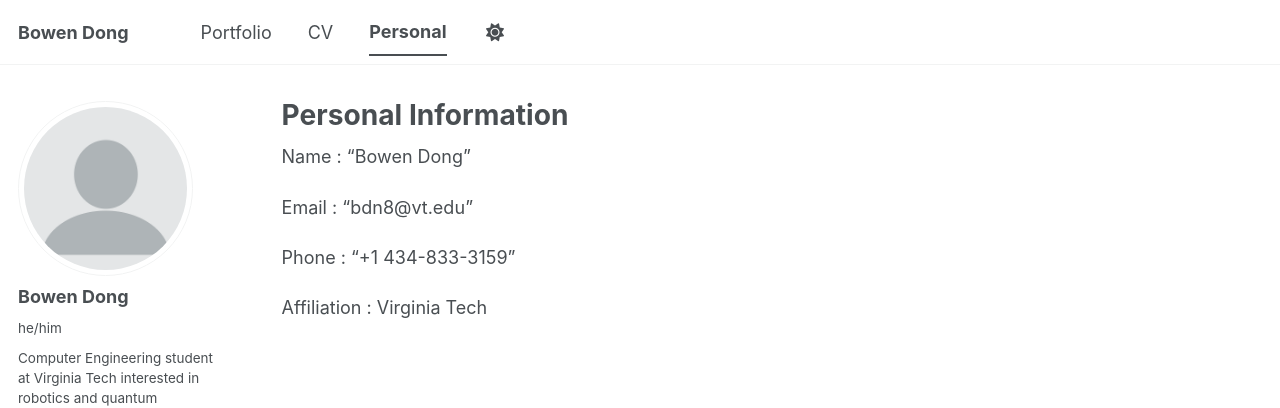
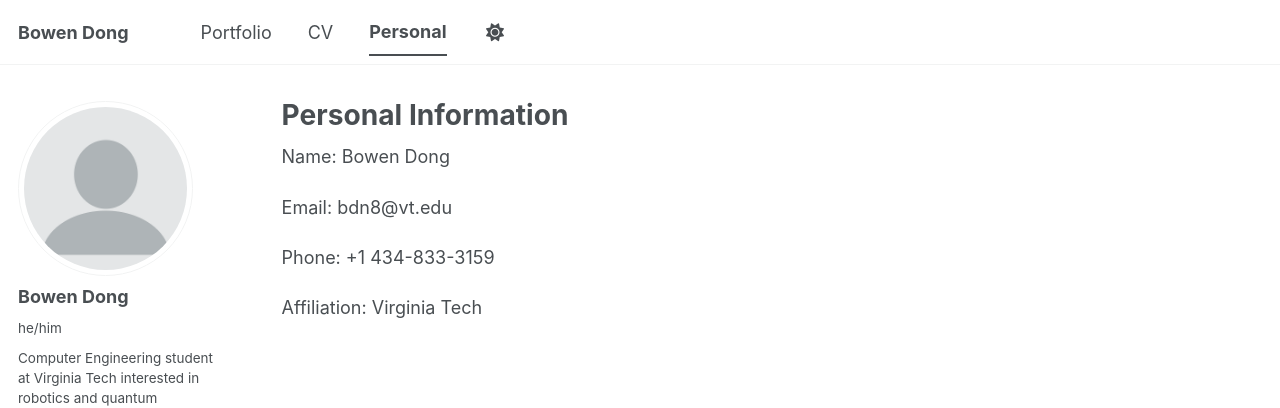
Before and after one commit to bdn8/bdn8.github.io, a Jekyll site: the page built from _pages/contact.md, in a window 1280 px wide. Shown: the top 408 px of the page. Built offline with Jekyll 4.4.1, drawn with Linux system fonts in a browser that asks for light colours; a script bundle is joined from its source files by our own code; library files that are not in the unit come from our copies; some of the changed lines change nothing that is shown.

Commit message:
final sub

```diff
--- a/_pages/contact.md
+++ b/_pages/contact.md
@@ -8,10 +8,10 @@ permalink: /personal/
 
 
 
-Name : "Bowen Dong"
+Name: Bowen Dong
 
-Email : "bdn8@vt.edu"
+Email: bdn8@vt.edu
 
-Phone : "+1 434-833-3159"
+Phone: +1 434-833-3159
 
-Affiliation : Virginia Tech
+Affiliation: Virginia Tech
```
